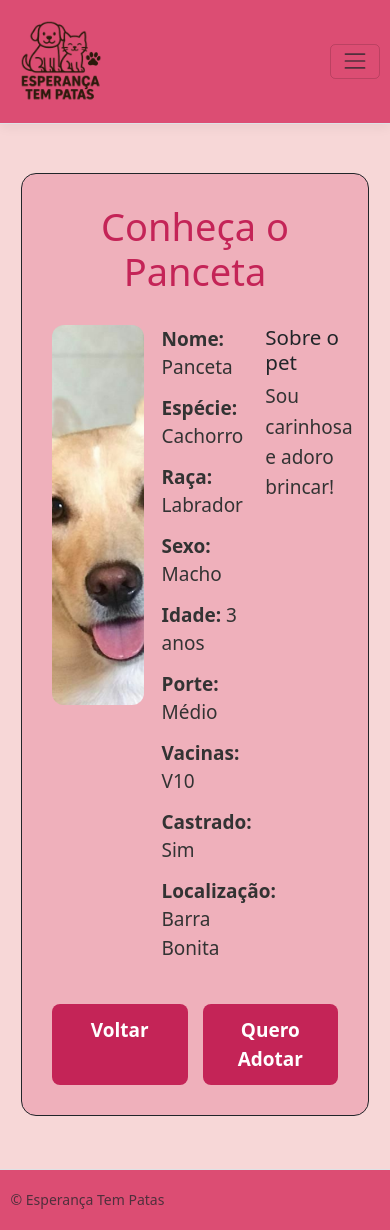
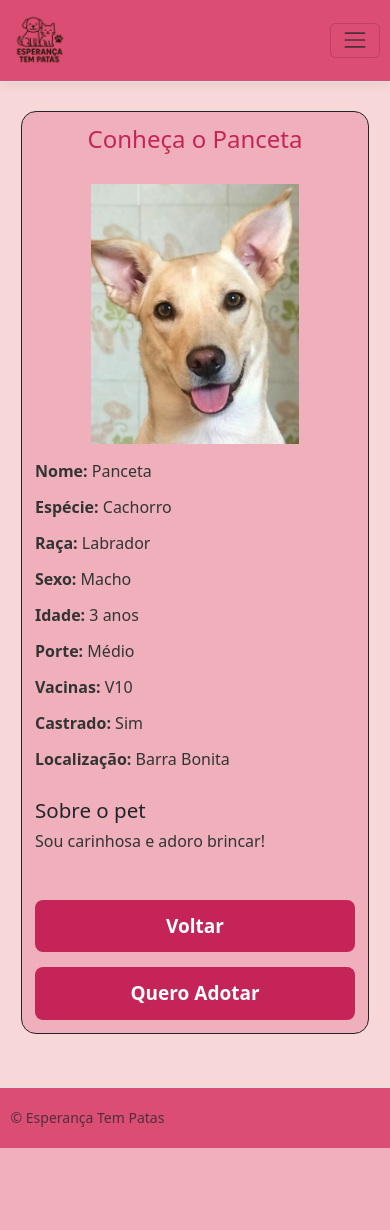
Before and after one commit to NicolyFontes-09/EsperancaTemPatas, an ASP.NET Core app: page /Pet/Detalhes/1 in a window 390 px wide. After the commit the page ends 1148 px from the top, so only its background shows below. Run offline with ASP.NET Core 8, Linux system fonts and the light colour scheme; style sheets or scripts are compiled from the project's sources; some libraries are stand-ins or nearby versions.

Commit message:
Responsibilidade

```diff
--- a/SitePet/wwwroot/css/site.css
+++ b/SitePet/wwwroot/css/site.css
@@ -1059,3 +1059,308 @@ body {
         background-color: #c2185b;
         color: white;
     }
+
+
+
+
+/* =====================================================
+   RESPONSIVIDADE - ESPERANÇA TEM PATAS
+   ===================================================== */
+
+/* Tablets e telas médias */
+@media (max-width: 991px) {
+
+    /* Cadastro e edição de pets */
+    .formulario-pet {
+        grid-template-columns: repeat(2, minmax(0, 1fr));
+    }
+
+    /* Detalhes do animal */
+    .conteudo-detalhes {
+        grid-template-columns: 1fr 1fr;
+    }
+
+    .descricao-detalhes {
+        grid-column: 1 / -1;
+    }
+
+    .imagem-detalhes img {
+        height: 320px;
+    }
+
+    /* Textos */
+    .texto-quem-somos {
+        font-size: 19px;
+    }
+
+    .termos-introducao,
+    .termos-declaracao {
+        font-size: 18px;
+    }
+
+    .lista-termos li {
+        font-size: 17px;
+    }
+}
+
+
+/* Celulares */
+@media (max-width: 767px) {
+
+    /* Menu */
+    .logo-nav {
+        height: 70px;
+        max-width: 100%;
+        object-fit: contain;
+    }
+
+    .navbar-nav .nav-link {
+        font-size: 16px !important;
+        padding: 10px 8px;
+    }
+
+    /* Espaçamento geral */
+    .container {
+        max-width: 100%;
+    }
+
+    /* Quero adotar */
+    .pagina-adotar {
+        padding-top: 15px;
+        padding-bottom: 25px;
+    }
+
+    .titulo-adotar {
+        margin-bottom: 20px;
+    }
+
+    .frase-adotar {
+        font-size: 18px;
+        margin-top: 0;
+        margin-bottom: 20px;
+    }
+
+    .cartao-adotar {
+        padding: 20px 15px;
+    }
+
+    .imagem-adotar {
+        width: 90%;
+        height: 170px;
+    }
+
+    /* Quem somos */
+    .caixa-quem-somos {
+        padding: 20px;
+        margin: 15px 0 25px;
+    }
+
+    .texto-quem-somos {
+        font-size: 17px;
+        line-height: 1.5;
+    }
+
+    /* Termos de adoção */
+    .termos-adocao {
+        padding: 22px 18px;
+        margin-top: 15px;
+    }
+
+    .termos-titulo {
+        font-size: 28px;
+    }
+
+    .termos-introducao,
+    .termos-declaracao {
+        font-size: 16px;
+        line-height: 1.6;
+        text-align: left;
+    }
+
+    .lista-termos {
+        padding-left: 22px;
+    }
+
+        .lista-termos li {
+            font-size: 16px;
+            line-height: 1.5;
+        }
+
+    .tassinatura {
+        width: 190px;
+        max-width: 100%;
+    }
+
+    .termos-acoes {
+        grid-template-columns: 1fr;
+    }
+
+    /* Cadastro e edição de pets */
+    .pagina-pet {
+        padding: 20px 10px;
+    }
+
+    .caixa-pet {
+        padding: 20px 15px;
+    }
+
+        .caixa-pet h1 {
+            font-size: 28px;
+        }
+
+    .formulario-pet {
+        grid-template-columns: 1fr;
+    }
+
+    .painel-foto-pet,
+    .painel-informacoes-pet {
+        padding: 17px;
+    }
+
+    .botoes-pet .botao-pet,
+    .botoes-pet .botao-cancelar-pet {
+        width: 100%;
+        font-size: 17px;
+    }
+
+    /* Lista de gatos e cachorros */
+    .pagina-animais {
+        padding-top: 15px;
+    }
+
+    .cabecalho-animais p {
+        font-size: 17px;
+    }
+
+    .foto-animal {
+        height: 200px;
+    }
+
+    /* Detalhes do animal */
+    .pagina-detalhes {
+        padding-top: 15px;
+    }
+
+    .cartao-detalhes {
+        padding: 18px;
+    }
+
+    .titulo-detalhes {
+        font-size: 28px;
+    }
+
+    .conteudo-detalhes {
+        grid-template-columns: 1fr;
+        gap: 15px;
+    }
+
+    .descricao-detalhes {
+        grid-column: auto;
+    }
+
+    .imagem-detalhes img {
+        height: 260px;
+        object-fit: contain;
+    }
+
+    .informacoes-detalhes p,
+    .descricao-detalhes p {
+        font-size: 16px;
+    }
+
+    .acoes-detalhes {
+        flex-direction: column;
+    }
+
+    /* Exclusão de pets */
+    .botao-confirmar-exclusao,
+    .botao-cancelar-exclusao {
+        width: 100%;
+    }
+
+    .botoes-excluir {
+        flex-direction: column;
+    }
+
+    /* Formulário de adoção */
+    .pagina-adocao {
+        padding: 10px;
+        margin: 15px auto;
+    }
+
+    .cartao-adocao {
+        padding: 20px 15px;
+    }
+
+        .cartao-adocao h1 {
+            font-size: 27px;
+        }
+
+    .texto-adocao {
+        font-size: 16px;
+    }
+
+    .dados-pet,
+    .dados-adotante,
+    .endereco-adotante {
+        padding: 17px;
+    }
+
+    .acoes-formulario {
+        flex-direction: column;
+        gap: 12px;
+    }
+
+    .botao-enviar,
+    .botao-cancelar {
+        width: 100%;
+    }
+
+    /* Minhas adoções */
+    .cartao-minha-adocao {
+        padding: 18px;
+    }
+
+    /* Textos e botões */
+    .texto {
+        font-size: 18px;
+    }
+
+    .btn-contato {
+        width: 100%;
+        font-size: 17px;
+    }
+}
+
+
+/* Celulares pequenos */
+@media (max-width: 400px) {
+
+    .logo-nav {
+        height: 58px;
+    }
+
+    .titulo-detalhes,
+    .termos-titulo {
+        font-size: 24px;
+    }
+
+    .cartao-adocao h1 {
+        font-size: 24px;
+    }
+
+    .cartao-detalhes {
+        padding: 13px;
+    }
+
+    .caixa-pet {
+        padding: 15px 10px;
+    }
+
+    .botao-adotar,
+    .botao-animal {
+        width: 100%;
+        padding: 10px 12px;
+        font-size: 16px;
+    }
+}
```
